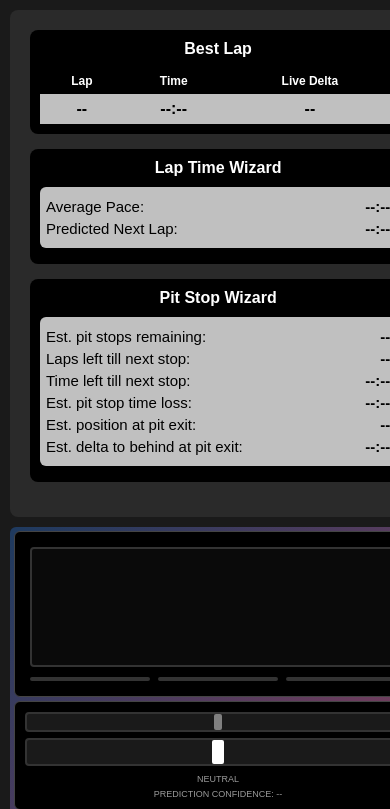
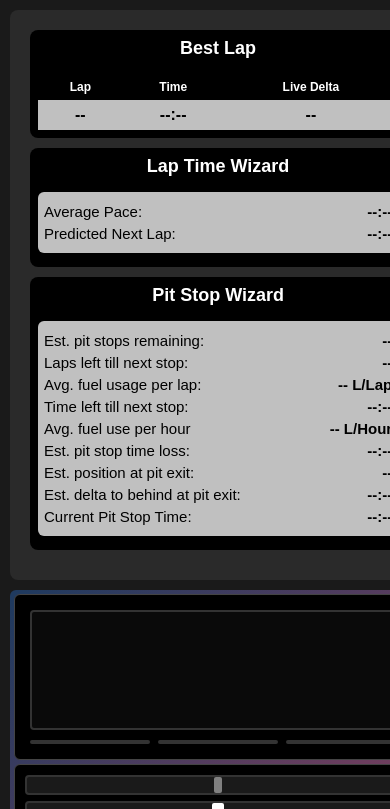
Before and after one commit to X-26-Race-Engineering/X-26-iSpotter, a Flask app: page / in a window 390 px wide. Shown: the part 42-851 px from the top of the page. Run offline with Flask 3, Linux system fonts and the light colour scheme; some libraries are stand-ins or nearby versions.

Commit message:
Added git ignore and more pit stop wizard items

```diff
--- a/Overlays/Styling/styles.css
+++ b/Overlays/Styling/styles.css
@@ -799,17 +743,6 @@
     .timing-table td {
         font-size: 16px;
         padding: 6px;
-    }
-
-    /* Adjust pit wizard spacing */
-    .pit-wizard {
-        margin-bottom: 15px;
-        padding: 10px;
-    }
-
-    .pit-wizard h3 {
-        font-size: 16px;
-        margin-bottom: 10px;
     }
 
     .pit-info-row {
--- a/Overlays/Templates/engineer_dashboard.html
+++ b/Overlays/Templates/engineer_dashboard.html
@@ -68,8 +68,16 @@
                         <span style="font-size: 15px;" id="laps-fuel">--</span>
                     </div>
                     <div class="pit-info-row">
+                        <span style="font-size: 15px;">Avg. fuel usage per lap: </span>
+                        <span style="font-size: 15px;" id="avg-fuel-use">-- <span style="font-size: 15px;">L/Lap</span></span>
+                    </div>
+                    <div class="pit-info-row">
                         <span style="font-size: 15px;">Time left till next stop:</span>
                         <span style="font-size: 15px;" id="time-fuel">--:--</span>
+                    </div>
+                    <div class="pit-info-row">
+                        <span style="font-size: 15px;">Avg. fuel use per hour </span>
+                        <span style="font-size: 15px;" id="avg-fuel-hour">-- <span style="font-size: 15px;">L/Hour</span></span>
                     </div>
                     <div class="pit-info-row">
                         <span style="font-size: 15px;">Est. pit stop time loss: </span>
@@ -82,6 +90,10 @@
                     <div class="pit-info-row">
                         <span style="font-size: 15px;">Est. delta to behind at pit exit: </span>
                         <span style="font-size: 15px;" id="pit-exit-pos-delta">--:--</span>
+                    </div>
+                    <div class="pit-info-row">
+                        <span style="font-size: 15px;">Current Pit Stop Time: </span>
+                        <span style="font-size: 15px;" id="curr-pit-stop">--:--</span>
                     </div>
                 </div>
             </div>
@@ -508,6 +520,9 @@
                 document.getElementById("pit-time-loss").textContent = formatTime(data.predictives.Predicted_Stop) || '--:--';
                 document.getElementById("pit-exit-pos").textContent = data.predictives.Position_At_Pit_Exit || '--';
                 document.getElementById("pit-exit-pos-delta").textContent = formatTime(data.predictives.Delta_To_Next) || '--:--';
+                document.getElementById("avg-fuel-use").textContent = data.predictives.Average_Fuel_Usage || '--';
+                document.getElementById("avg-fuel-hour").textContent = data.predictives.Average_Fuel_Hour || '--';
+                document.getElementyById("curr-pit-stop").textContent = formatTime(data.predictives.Current_Pit_Time) || '--:--';
             }
 
             if (data.relative_timing) {
```
Also changed, not shown: other parts of Overlays/Styling/styles.css (+2 -87 lines), Ingest/__init__.py (+11 -5 lines), 1 other file.
